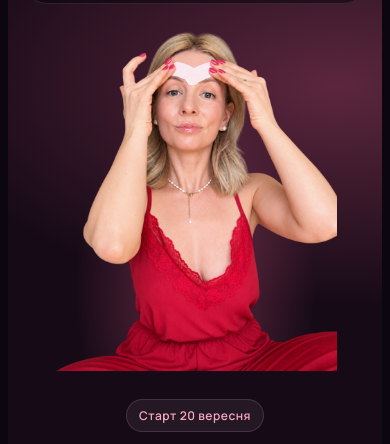
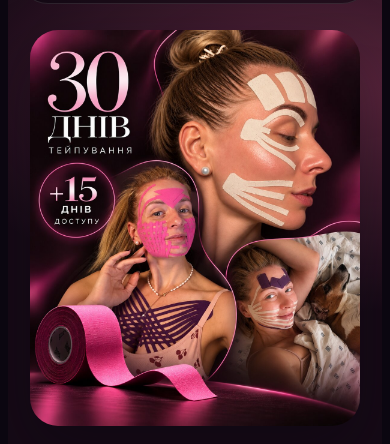
Before and after one commit to Undrey-ua/Taping-Night-Club, a plain HTML site: page index.html in a window 390 px wide. Shown: the part 74-518 px from the top of the page. Drawn offline with Linux system fonts and the light colour scheme; a script that the page names is missing.

Commit message:
Make the campaign collage the hero and drop the atmosphere gallery.
The intake poster is the main visual, so it no longer needs a second section further down the page.

Co-authored-by: Cursor <cursoragent@cursor.com>

```diff
--- a/css/styles.css
+++ b/css/styles.css
@@ -315,7 +315,7 @@ h3 {
 
 .hero {
   display: grid;
-  grid-template-columns: minmax(0, 1.1fr) minmax(280px, 440px);
+  grid-template-columns: minmax(0, 1fr) minmax(300px, 520px);
   align-items: center;
   gap: 40px;
   min-height: auto;
@@ -331,22 +331,16 @@ h3 {
   position: relative;
   width: 100%;
   margin: 0;
-}
-
-.hero-visual::after {
-  content: "";
-  position: absolute;
-  inset: 18% 6% 0;
-  background: radial-gradient(ellipse at 50% 72%, rgba(240, 98, 146, 0.38), transparent 68%);
-  pointer-events: none;
+  overflow: hidden;
+  border-radius: 28px;
+  box-shadow: 0 24px 60px rgba(11, 6, 16, 0.45);
 }
 
 .hero-visual img {
-  position: relative;
-  z-index: 1;
   width: 100%;
   height: auto;
-  object-fit: contain;
+  object-fit: cover;
+  display: block;
 }
 
 .hero-copy {
@@ -1137,7 +1131,8 @@ body.is-locked {
 
   .hero-visual {
     order: -1;
-    width: min(340px, 86%);
+    width: 100%;
+    max-width: 420px;
     margin-inline: auto;
   }
 
--- a/index.html
+++ b/index.html
@@ -82,8 +82,8 @@
         </div>
         <figure class="hero-visual">
           <img
-            src="assets/intake/yanina.png"
-            alt="Яніна показує, як накладати тейп на міжбрів’я"
+            src="assets/intake/hero-collage.jpg"
+            alt="30 днів тейпування та +15 днів доступу"
           />
         </figure>
       </section>
@@ -167,16 +167,6 @@
               <p>Для учасниць клубу діють спеціальні умови на замовлення тейпів у дистриб’ютора.</p>
             </article>
           </div>
-        </div>
-      </section>
-
-      <section class="section section-dark" id="gallery">
-        <div class="container" data-reveal>
-          <div class="section-head">
-            <p class="badge">Атмосфера</p>
-            <h2>Як це виглядає</h2>
-          </div>
-          <div class="gallery-grid" id="gallery-grid" data-count="1"></div>
         </div>
       </section>
 
--- a/js/config.js
+++ b/js/config.js
@@ -37,12 +37,4 @@ window.CLUB_CONFIG = {
     { src: "assets/reviews/IMG_1400.jpg", alt: "Відгук учасниці клубу" },
     { src: "assets/reviews/IMG_1401.jpg", alt: "Відгук учасниці клубу" },
   ],
-
-  media: [
-    {
-      type: "image",
-      src: "assets/intake/hero-collage.jpg",
-      alt: "30 днів тейпування та +15 днів доступу",
-    },
-  ],
 };
```
